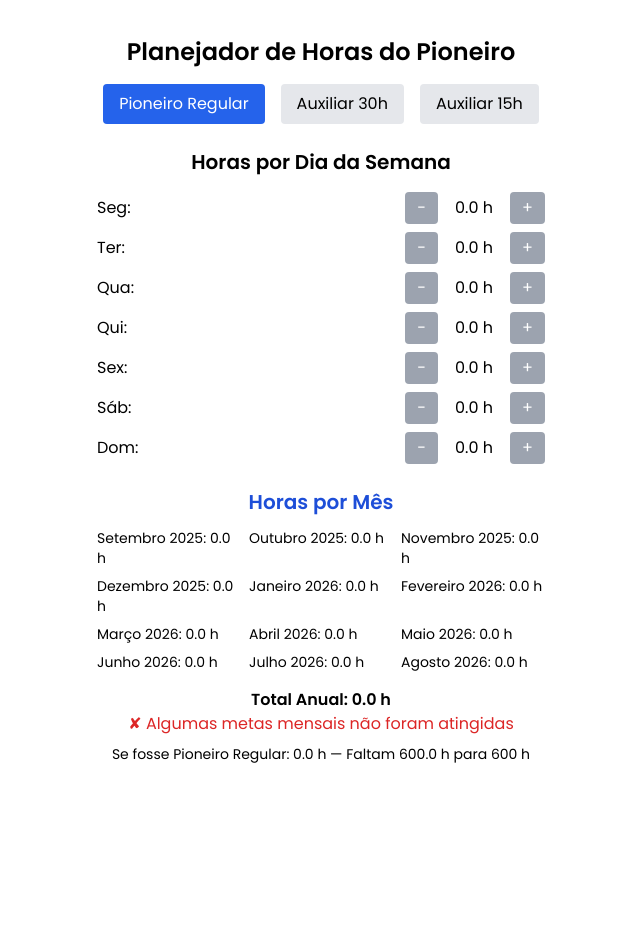
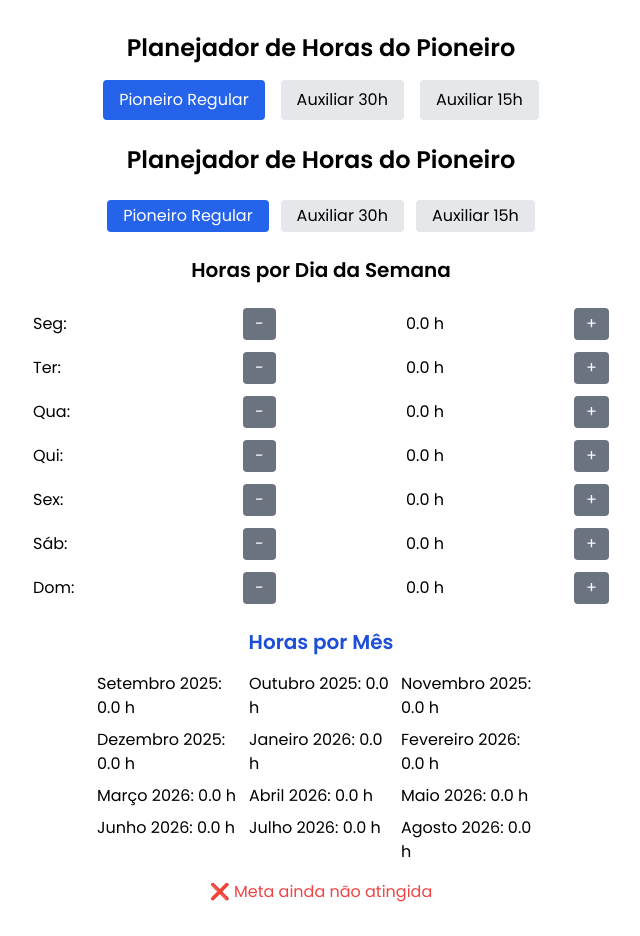
Before and after one commit to alansilvastos/planejador-horas-js, a Next.js app: page / in a window 1280 px wide. Shown: the whole page, without its empty margins (319-959 px from the left). Before the commit the page ends 800 px from the top, so only its background shows below. Built offline with nearby package versions, Linux system fonts and the light colour scheme.

Commit message:
Update FormularioHoras.jsx

```diff
--- a/components/FormularioHoras.jsx
+++ b/components/FormularioHoras.jsx
@@ -1,9 +1,11 @@
 'use client';
-
 import { useState, useEffect } from 'react';
 import meses, { calcularHorasMensais } from '../data/calendario';
+import ResultadoMeses from './ResultadoMeses';
 
-export default function FormularioHoras({ tipo }) {
+const diasSemana = ['Segunda', 'Terça', 'Quarta', 'Quinta', 'Sexta', 'Sábado', 'Domingo'];
+
+export default function FormularioHoras() {
   const [horasPorDia, setHorasPorDia] = useState({
     Segunda: 0,
     Terça: 0,
@@ -14,113 +16,80 @@ export default function FormularioHoras({ tipo }) {
     Domingo: 0,
   });
 
-  const [horasMensais, setHorasMensais] = useState([]);
-  const [totalHoras, setTotalHoras] = useState(0);
-  const [metaAtingida, setMetaAtingida] = useState(false);
-  const [mesMetaRegular, setMesMetaRegular] = useState(null);
-
-  const metas = {
-    regular: 600,
-    auxiliar30: 30,
-    auxiliar15: 15,
-  };
+  const [planejamento, setPlanejamento] = useState({});
+  const [totalAnual, setTotalAnual] = useState(0);
+  const [tipoSelecionado, setTipoSelecionado] = useState('Pioneiro Regular');
 
   useEffect(() => {
-    const resultado = calcularHorasMensais(horasPorDia);
-    setHorasMensais(resultado);
+    const totais = calcularHorasMensais(horasPorDia);
+    const novoPlanejamento = {};
+    let total = 0;
 
-    const total = resultado.reduce((acc, h) => acc + h, 0);
-    setTotalHoras(total);
+    meses.forEach((nomeMes, index) => {
+      const totalMes = totais[index];
+      novoPlanejamento[nomeMes] = totalMes;
+      total += totalMes;
+    });
 
-    if (tipo === 'regular') {
-      setMetaAtingida(total >= metas.regular);
+    setPlanejamento(novoPlanejamento);
+    setTotalAnual(total);
+  }, [horasPorDia]);
 
-      let acumulado = 0;
-      const mesAlvo = resultado.findIndex((h) => {
-        acumulado += h;
-        return acumulado >= metas.regular;
-      });
-      setMesMetaRegular(mesAlvo);
-    } else {
-      setMetaAtingida(resultado.every((h) => h >= metas[tipo]));
-      setMesMetaRegular(null);
-    }
-  }, [horasPorDia, tipo]);
-
-  const atualizarHoras = (dia, valor) => {
+  const alterarHoras = (dia, valor) => {
     setHorasPorDia((prev) => ({
       ...prev,
-      [dia]: Math.max(0, (prev[dia] || 0) + valor),
+      [dia]: Math.max(0, prev[dia] + valor)
     }));
   };
 
+  const botoes = ['Pioneiro Regular', 'Auxiliar 30h', 'Auxiliar 15h'];
+
   return (
-    <div className="w-full max-w-md mx-auto text-center">
-      <h2 className="text-xl font-semibold mb-4">Horas por Dia da Semana</h2>
+    <div className="w-full max-w-xl mx-auto text-center space-y-6">
+      <h1 className="text-2xl font-bold">Planejador de Horas do Pioneiro</h1>
 
-      {Object.keys(horasPorDia).map((dia) => (
-        <div key={dia} className="flex justify-between items-center mb-2">
-          <span className="w-20 text-left">{dia.slice(0, 3)}:</span>
-          <div className="flex gap-2 items-center">
+      <div className="flex justify-center gap-3">
+        {botoes.map((tipo) => (
+          <button
+            key={tipo}
+            className={`px-4 py-1 rounded ${
+              tipoSelecionado === tipo ? 'bg-blue-600 text-white' : 'bg-gray-200'
+            }`}
+            onClick={() => setTipoSelecionado(tipo)}
+          >
+            {tipo}
+          </button>
+        ))}
+      </div>
+
+      <h2 className="text-xl font-semibold">Horas por Dia da Semana</h2>
+
+      <div className="grid grid-cols-1 gap-3">
+        {diasSemana.map((dia) => (
+          <div key={dia} className="flex justify-between items-center gap-4">
+            <span className="w-20 text-left">{dia.slice(0, 3)}:</span>
             <button
-              className="bg-gray-400 text-white px-3 py-1 rounded"
-              onClick={() => atualizarHoras(dia, -0.5)}
+              className="bg-gray-500 text-white px-3 py-1 rounded"
+              onClick={() => alterarHoras(dia, -0.5)}
             >
               -
             </button>
-            <span className="w-14">{horasPorDia[dia].toFixed(1)} h</span>
+            <span>{horasPorDia[dia].toFixed(1)} h</span>
             <button
-              className="bg-gray-400 text-white px-3 py-1 rounded"
-              onClick={() => atualizarHoras(dia, 0.5)}
+              className="bg-gray-500 text-white px-3 py-1 rounded"
+              onClick={() => alterarHoras(dia, 0.5)}
             >
               +
             </button>
           </div>
-        </div>
-      ))}
-
-      <h2 className="text-xl font-semibold mt-6 mb-3 text-blue-700">Horas por Mês</h2>
-      <div className="grid grid-cols-3 text-sm gap-2 justify-items-start text-left">
-        {horasMensais.map((horas, i) => {
-          const metaMes = tipo !== 'regular' && horas >= metas[tipo];
-          const metaAno = tipo === 'regular' && mesMetaRegular === i;
-
-          return (
-            <div
-              key={i}
-              className={`${
-                metaMes || metaAno ? 'text-green-700 font-bold' : ''
-              }`}
-            >
-              {meses[i]}: {horas.toFixed(1)} h
-            </div>
-          );
-        })}
+        ))}
       </div>
 
-      <p className="mt-4 font-semibold">
-        Total Anual: {totalHoras.toFixed(1)} h
-      </p>
-
-      {tipo === 'regular' ? (
-        <p className={metaAtingida ? 'text-green-600' : 'text-red-600'}>
-          {metaAtingida
-            ? '✔ Meta Atingida!'
-            : `✘ Meta ainda não atingida`}
-        </p>
-      ) : (
-        <>
-          <p className={metaAtingida ? 'text-green-600' : 'text-red-600'}>
-            {metaAtingida
-              ? '✔ Todas as metas mensais foram atingidas!'
-              : '✘ Algumas metas mensais não foram atingidas'}
-          </p>
-          <p className="mt-2 text-sm">
-            Se fosse Pioneiro Regular: {totalHoras.toFixed(1)} h — Faltam{' '}
-            {(600 - totalHoras).toFixed(1)} h para 600 h
-          </p>
-        </>
-      )}
+      <ResultadoMeses
+        planejamento={planejamento}
+        totalAnual={totalAnual}
+        tipo={tipoSelecionado}
+      />
     </div>
   );
 }
```
